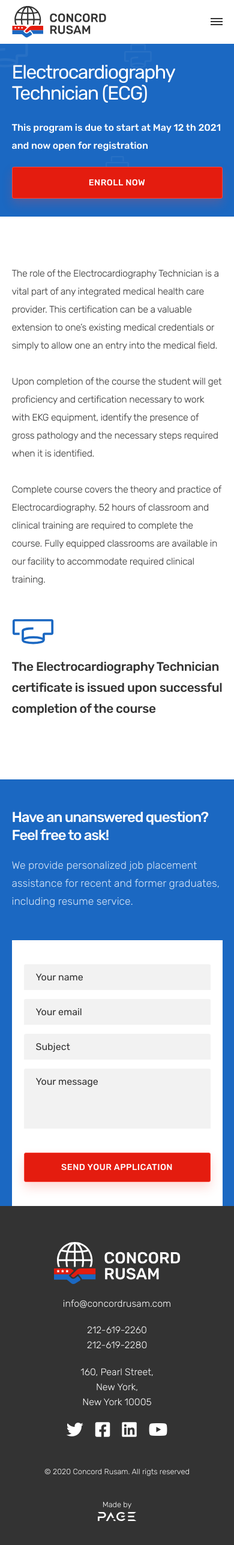
After one commit to LonelyBusinesswoman/Concord, a PHP site: page /program.php in a window 390 px wide. The commit adds this page. Shown: the whole page at 60% size. Run offline with PHP 8.4, Linux system fonts and the light colour scheme; some libraries are stand-ins or nearby versions.

Commit message:
single program page has been finished

```diff
--- a/article.php
+++ b/article.php
@@ -1,7 +1,7 @@
 <?php include 'components/header.php'; ?>
 <main>
     <!-- page description -->
-    <section class="page-description blog-page">
+    <section class="page-description article-page">
         <!-- decorative elements -->
         <div class="back-icon icon-1"><img src="img/icons/icon-element.svg" alt="icon"></div>
         <div class="back-icon icon-2"><img src="img/icons/icon-element.svg" alt="icon"></div>
@@ -10,7 +10,7 @@
             <h2>Our blog</h2>
         </div>
         <div class="page-img">
-            <img src="img/blog-pic.jpg" alt="blog">
+            <img src="img/blog-pic.jpg" alt="article">
         </div>
     </section>
 
--- a/components/form.php
+++ b/components/form.php
@@ -1,4 +1,4 @@
-<section class="main-form">
+<section class="main-form" id="enroll">
     <div class="form-wrapper container">
         <form>
             <input type="text" placeholder="Your name">
--- a/components/header.php
+++ b/components/header.php
@@ -55,7 +55,7 @@
                 <nav>
                     <ul>
                         <li><a href="#">About us</a></li>
-                        <li><a href="#">Programs</a></li>
+                        <li><a href="programs.php">Programs</a></li>
                         <li><a href="useful-links.php">Links</a></li>
                         <li><a href="testimonials.php">Testimonials</a></li>
                         <li><a href="blog.php">Blog</a></li>
@@ -87,7 +87,7 @@
         <div class="mob_wrap">
             <ul>
                 <li><a href="#">About us</a></li>
-                <li><a href="#">Programs</a></li>
+                <li><a href="programs.php">Programs</a></li>
                 <li><a href="useful-links.php">Links</a></li>
                 <li><a href="testimonials.php">Testimonials</a></li>
                 <li><a href="blog.php">Blog</a></li>
--- a/css/adapt.css
+++ b/css/adapt.css
@@ -655,6 +655,15 @@ th {
     -ms-grid-columns: (1fr)[2];
         grid-template-columns: repeat(2, 1fr);
   }
+  .program-wrapper p, .program-wrapper .certif-block {
+    width: 100%;
+  }
+}
+
+@media (max-width: 650px) {
+  .program-page .page-name h2 {
+    font-size: 3.2rem;
+  }
 }
 
 @media (max-width: 500px) {
@@ -881,4 +890,37 @@ th {
   .new-program .program a {
     font-size: 0.95rem;
   }
+  .program-page .page-name h2 {
+    font-size: 2rem;
+  }
+  .program-page .page-name .enroll {
+    -webkit-box-orient: vertical;
+    -webkit-box-direction: normal;
+        -ms-flex-direction: column;
+            flex-direction: column;
+    width: 100%;
+  }
+  .program-page .page-name .enroll span, .program-page .page-name .enroll .action-btn {
+    width: 100%;
+  }
+  .program-page .page-name .enroll span {
+    margin-bottom: 20px;
+  }
+  .program-page .page-name .enroll .action-btn {
+    margin: 0;
+  }
+  .program-wrapper p {
+    font-size: 1rem;
+    line-height: 30px;
+  }
+  .program-wrapper .certif-block {
+    -webkit-box-orient: vertical;
+    -webkit-box-direction: normal;
+        -ms-flex-direction: column;
+            flex-direction: column;
+  }
+  .program-wrapper .certif-block span {
+    margin-left: 0;
+    margin-top: 20px;
+  }
 }
--- a/css/style.css
+++ b/css/style.css
@@ -778,8 +778,9 @@ h3 {
 }
 
 .page-description .page-name h2 {
+  width: 90%;
   font-size: 4rem;
-  line-height: 60px;
+  line-height: 65px;
   letter-spacing: -0.05em;
   color: #FFFFFF;
 }
@@ -793,13 +794,45 @@ h3 {
   color: #D8E6F6;
 }
 
+.page-description .page-name .enroll {
+  z-index: 10;
+  display: -webkit-box;
+  display: -ms-flexbox;
+  display: flex;
+  -webkit-box-align: center;
+      -ms-flex-align: center;
+          align-items: center;
+  -webkit-box-pack: justify;
+      -ms-flex-pack: justify;
+          justify-content: space-between;
+  width: 90%;
+  margin-top: 25px;
+}
+
+.page-description .page-name .enroll span {
+  margin-top: 0;
+  width: 60%;
+  font-weight: 500;
+  color: #fff;
+}
+
+.page-description .page-name .enroll .action-btn {
+  width: 25%;
+  margin-right: 10%;
+  margin-left: 5%;
+  padding: 8px 14px;
+}
+
 .page-description .page-img {
   width: 40%;
-}
-
-.page-description .page-img img {
+  display: -webkit-box;
+  display: -ms-flexbox;
+  display: flex;
   min-height: 270px;
   max-height: 460px;
+}
+
+.page-description .page-img img {
   width: 100%;
   -o-object-fit: cover;
   object-fit: cover;
@@ -991,7 +1024,16 @@ header {
 
 .header-wrapper nav .currentLink::after {
   opacity: 1;
-  top: 74%;
+  -webkit-transform: translateY(0px);
+          transform: translateY(0px);
+  top: 100%;
+}
+
+.header-wrapper nav .currentLink:hover::after,
+.header-wrapper nav .currentLink:focus::after {
+  top: 100%;
+  -webkit-transform: none;
+          transform: none;
 }
 
 .header-wrapper .mobile_menu {
@@ -2067,7 +2109,7 @@ footer {
 }
 
 .links-wrapper {
-  width: 80%;
+  width: 75%;
   display: -webkit-box;
   display: -ms-flexbox;
   display: flex;
@@ -2244,3 +2286,59 @@ footer {
 .new-program .program p {
   display: none;
 }
+
+.program-text {
+  background-color: #fff;
+  display: -webkit-box;
+  display: -ms-flexbox;
+  display: flex;
+  -webkit-box-pack: center;
+      -ms-flex-pack: center;
+          justify-content: center;
+  -webkit-box-align: center;
+      -ms-flex-align: center;
+          align-items: center;
+}
+
+.program-wrapper {
+  display: -webkit-box;
+  display: -ms-flexbox;
+  display: flex;
+  -webkit-box-orient: vertical;
+  -webkit-box-direction: normal;
+      -ms-flex-direction: column;
+          flex-direction: column;
+  padding: 80px 0;
+}
+
+.program-wrapper p {
+  width: 70%;
+  font-weight: 300;
+  font-size: 1.3rem;
+  line-height: 35px;
+  letter-spacing: -0.02em;
+  margin-bottom: 30px;
+}
+
+.program-wrapper .certif-block {
+  width: 70%;
+  display: -webkit-box;
+  display: -ms-flexbox;
+  display: flex;
+  -webkit-box-align: start;
+      -ms-flex-align: start;
+          align-items: flex-start;
+  margin: 20px 0;
+}
+
+.program-wrapper .certif-block img {
+  width: 70px;
+}
+
+.program-wrapper .certif-block span {
+  margin-left: 30px;
+  font-weight: 500;
+  font-size: 1.3rem;
+  line-height: 35px;
+  letter-spacing: -0.02em;
+}
--- a/faq.php
+++ b/faq.php
@@ -1,7 +1,7 @@
 <?php include 'components/header.php'; ?>
 <main>
     <!-- page description -->
-    <section class="page-description blog-page">
+    <section class="page-description faq-page">
         <!-- decorative elements -->
         <div class="back-icon icon-1"><img src="img/icons/icon-element.svg" alt="icon"></div>
         <div class="back-icon icon-2"><img src="img/icons/icon-element.svg" alt="icon"></div>
@@ -10,7 +10,7 @@
             <h2>Frequently asked <br> questions</h2>
         </div>
         <div class="page-img">
-            <img src="img/faq-pic.jpg" alt="blog">
+            <img src="img/faq-pic.jpg" alt="faq">
         </div>
     </section>
     <!-- faq section -->
--- a/js/index.js
+++ b/js/index.js
@@ -100,5 +100,12 @@ $(document).ready(function() {
       if (this.href == window.location.href) {
           $(this).addClass("currentLink");
       }
+    });
+    // scroll to form - enroll button
+    $(function(){
+      $('.enroll-btn').on('click', function(e){
+        $('html,body').stop().animate({ scrollTop: $('#enroll').offset().top - 50 }, 1000);
+        e.preventDefault();
+      });
   });
 })
--- /dev/null
+++ b/program.php
@@ -0,0 +1,36 @@
+<?php include 'components/header.php'; ?>
+<main>
+    <!-- page description -->
+    <section class="page-description program-page">
+        <!-- decorative elements -->
+        <div class="back-icon icon-1"><img src="img/icons/icon-element.svg" alt="icon"></div>
+        <div class="back-icon icon-2"><img src="img/icons/icon-element.svg" alt="icon"></div>
+        <div class="back-icon icon-3"><img src="img/icons/icon-element.svg" alt="icon"></div>
+        <div class="page-name">
+            <h2>Electrocardiography Technician (ECG)</h2>
+            <div class="enroll">
+                <span>This program is due to start at May 12 th 2021 and now open for registration</span>
+                <a href="#" class="default-btn action-btn enroll-btn">Enroll now</a>
+            </div>
+
+        </div>
+        <div class="page-img">
+            <img src="img/program-pic.jpg" alt="program">
+        </div>
+    </section>
+    <!-- program text -->
+    <section class="program-text">
+        <div class="program-wrapper container">
+            <p>The role of the Electrocardiography Technician is a vital part of any integrated medical health care provider. This certification can be a valuable extension to one’s existing medical credentials or simply to allow one an entry into the medical field.</p>
+            <p>Upon completion of the course the student will get proficiency and certification necessary to work with EKG equipment, identify the presence of gross pathology and the necessary steps required when it is identified.</p>
+            <p>Complete course covers the theory and practice of Electrocardiography. 52 hours of classroom and clinical training are required to complete the course.  Fully equipped classrooms are available in our facility to accommodate required clinical training.</p>
+            <div class="certif-block">
+                <img src="img/icons/certif-icon.svg" alt="certif">
+                <span>The Electrocardiography Technician certificate is issued upon successful completion of the course</span>
+            </div>
+        </div>
+    </section>
+    <!-- form -->
+    <?php include 'components/form.php'; ?>
+</main>
+<?php include 'components/footer.php'; ?>
--- a/programs.php
+++ b/programs.php
@@ -1,7 +1,7 @@
 <?php include 'components/header.php'; ?>
 <main>
     <!-- page description -->
-    <section class="page-description blog-page">
+    <section class="page-description programs-page">
         <!-- decorative elements -->
         <div class="back-icon icon-1"><img src="img/icons/icon-element.svg" alt="icon"></div>
         <div class="back-icon icon-2"><img src="img/icons/icon-element.svg" alt="icon"></div>
@@ -11,7 +11,7 @@
             <span>Learn more about our tailored, NY State licensed programs</span>
         </div>
         <div class="page-img">
-            <img src="img/faq-pic.jpg" alt="blog">
+            <img src="img/faq-pic.jpg" alt="programs">
         </div>
     </section>
     <!-- programs -->
--- a/scss/adapt.scss
+++ b/scss/adapt.scss
@@ -456,6 +456,20 @@ footer{
     .new-program {
         grid-template-columns: repeat(2, 1fr);
     }
+    // SINGLE PROGRAM PAGE
+    .program-wrapper{
+        p, .certif-block{
+            width: 100%;
+        }
+    }
+}
+// SINGLE PROGRAM PAGE
+.program-page{
+    @media (max-width: 650px){
+        .page-name h2{
+            font-size: 3.2rem;
+        }
+    }
 }
 @media (max-width: 500px){
     // SLIDER
@@ -722,4 +736,36 @@ footer{
             font-size: 0.95rem;
         }
     }
+    // SINGLE PAGE
+    .program-page{
+        .page-name h2{
+            font-size: 2rem;
+        }
+        .page-name .enroll {
+            flex-direction: column;
+            width: 100%;
+            span, .action-btn{
+                width: 100%;
+            }
+            span{
+                margin-bottom: 20px;
+            }
+            .action-btn{
+                margin: 0;
+            }
+        }
+    }
+    .program-wrapper{
+        p{
+            font-size: 1rem;
+            line-height: 30px;
+        }
+        .certif-block{
+            flex-direction: column;
+            span{
+                margin-left: 0;
+                margin-top: 20px;
+            }
+        }
+    }
 }
--- a/scss/style.scss
+++ b/scss/style.scss
@@ -296,8 +296,9 @@ h3{
         flex-direction: column;
         padding: 60px 0;
         h2{
+            width: 90%;
             font-size: 4rem;
-            line-height: 60px;
+            line-height: 65px;
             letter-spacing: -0.05em;
             color: #FFFFFF;
         }
@@ -309,12 +310,33 @@ h3{
             line-height: 30px;
             color: $lightWhite;
         }
+        .enroll{
+            z-index: 10;
+            display: flex;
+            align-items: center;
+            justify-content: space-between;
+            width: 90%;
+            margin-top: 25px;
+            span{
+                margin-top: 0;
+                width: 60%;
+                font-weight: 500;
+                color: #fff;
+            }
+            .action-btn{
+                width: 25%;
+                margin-right: 10%;
+                margin-left: 5%;
+                padding: 8px 14px;
+            }
+        }
     }
     .page-img{
         width: 40%;
+        display: flex;
+        min-height: 270px;
+        max-height: 460px;
         img{
-            min-height: 270px;
-            max-height: 460px;
             width: 100%;
             -o-object-fit: cover;
                object-fit: cover;
@@ -441,8 +463,14 @@ header{
         }
         .currentLink::after{
             opacity:1;
-            top: 74%;
+            transform: translateY(0px);
+            top: 100%;
         }
+        .currentLink:hover::after,
+        .currentLink:focus::after {
+            top: 100%;
+            transform: none;
+       }
     }
     // burger
     .mobile_menu{
@@ -1191,7 +1219,7 @@ footer{
     justify-content: center;
 }
 .links-wrapper{
-    width: 80%;
+    width: 75%;
     display: flex;
     flex-direction: column;
     padding-top: 70px;
@@ -1309,3 +1337,39 @@ footer{
         display: none;
     }
 }
+// SINGLE PROGRAM PAGE
+.program-text{
+    background-color: #fff;
+    display: flex;
+    justify-content: center;
+    align-items: center;
+}
+.program-wrapper{
+    display: flex;
+    flex-direction: column;
+    padding: 80px 0;
+    p{
+        width: 70%;
+        font-weight: 300;
+        font-size: 1.3rem;
+        line-height: 35px;
+        letter-spacing: -0.02em;
+        margin-bottom: 30px;
+    }
+    .certif-block{
+        width: 70%;
+        display: flex;
+        align-items: flex-start;
+        margin:20px 0;
+        img{
+            width: 70px;
+        }
+        span{
+            margin-left: 30px;
+            font-weight: 500;
+            font-size: 1.3rem;
+            line-height: 35px;
+            letter-spacing: -0.02em;
+        }
+    }
+}
--- a/testimonials.php
+++ b/testimonials.php
@@ -1,7 +1,7 @@
 <?php include 'components/header.php'; ?>
 <main>
     <!-- page description -->
-    <section class="page-description blog-page">
+    <section class="page-description testimonials-page">
         <!-- decorative elements -->
         <div class="back-icon icon-1"><img src="img/icons/icon-element.svg" alt="icon"></div>
         <div class="back-icon icon-2"><img src="img/icons/icon-element.svg" alt="icon"></div>
@@ -10,7 +10,7 @@
             <h2>Testimonials</h2>
         </div>
         <div class="page-img">
-            <img src="img/Testimonials-pic.jpg" alt="blog">
+            <img src="img/Testimonials-pic.jpg" alt="testimonials">
         </div>
     </section>
     <!-- testimonials -->
--- a/useful-links.php
+++ b/useful-links.php
@@ -1,7 +1,7 @@
 <?php include 'components/header.php'; ?>
 <main>
     <!-- page description -->
-    <section class="page-description blog-page">
+    <section class="page-description links-page">
         <!-- decorative elements -->
         <div class="back-icon icon-1"><img src="img/icons/icon-element.svg" alt="icon"></div>
         <div class="back-icon icon-2"><img src="img/icons/icon-element.svg" alt="icon"></div>
@@ -11,7 +11,7 @@
             <span>Here are some external milks that might help you to fing information you might be looking for but was unable to find</span>
         </div>
         <div class="page-img">
-            <img src="img/links-pic.jpg" alt="blog">
+            <img src="img/links-pic.jpg" alt="links">
         </div>
     </section>
     <!-- links section -->
```
Also changed, not shown: img/icons/certif-icon.svg (added), img/program-pic.jpg (added).
